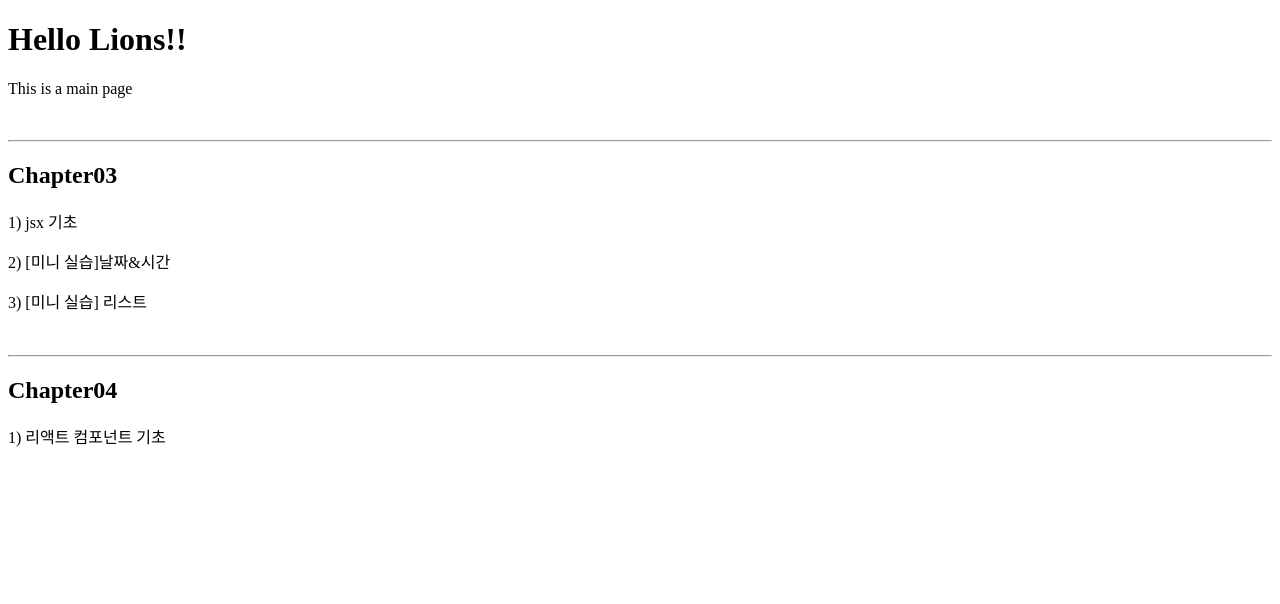
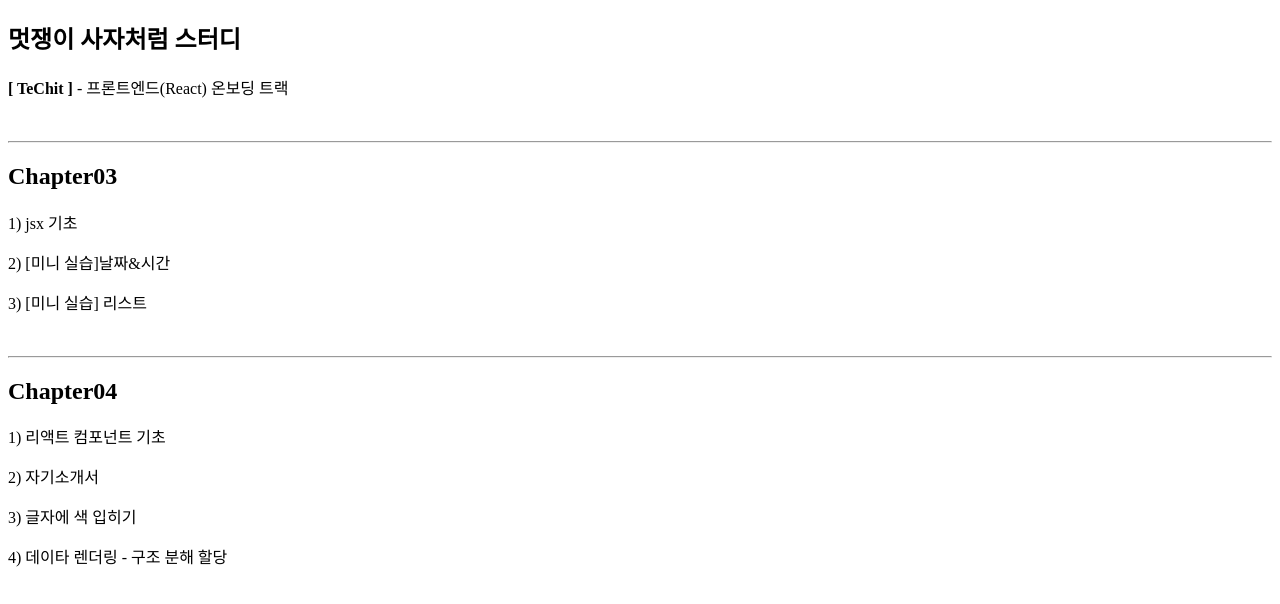
Before and after one commit to seunghyeonKang/techit_react_2024, a React (Create React App) app in the folder techit/: page / in a window 1280 px wide. Shown: the top 604 px of the page. Built offline with nearby package versions, Linux system fonts and the light colour scheme.

Commit message:
[챕터04-2] 컴포넌트 - 전개구문과 구조분해할당

```diff
--- a/techit/src/Router.jsx
+++ b/techit/src/Router.jsx
@@ -6,6 +6,9 @@ import JSXBasic from "./pages/chapter03/JSXBasic/JSXBasic";
 import DigitalClock from "./pages/chapter03/DigitalClock";
 import ListRendering from "./pages/chapter03/ListRendering/ListRendering";
 import Components from "./pages/chapter04/Components";
+import MyResume from "./pages/chapter04/Resume";
+import ColorTextPage from "./pages/chapter04/ColorText/ColorTextPage";
+import DatasPage from "./pages/chapter04/Datas";
 
 export default function Router() {
   return (
@@ -22,6 +25,9 @@ export default function Router() {
 
         {/* chapter04 */}
         <Route path="/techit_react_2024/chapter04/components" element={<Components />} />
+        <Route path="/techit_react_2024/chapter04/my-resume" element={<MyResume />} />
+        <Route path="/techit_react_2024/chapter04/color-text" element={<ColorTextPage />} />
+        <Route path="/techit_react_2024/chapter04/datas-rendering" element={<DatasPage />} />
 
         {/* chapter0 */}
         {/* chapter0 */}
--- a/techit/src/pages/MainPage.jsx
+++ b/techit/src/pages/MainPage.jsx
@@ -9,14 +9,16 @@ export default function MainPage() {
 
   return (
     <>
-      <h1>Hello Lions!!</h1>
-      <p
+      <h2>멋쟁이 사자처럼 스터디</h2>
+      <div
         onClick={() => {
           handleMoveToPage("");
         }}
       >
-        This is a main page
-      </p>
+        <p>
+          <strong>[ TeChit ]</strong> - 프론트엔드(React) 온보딩 트랙
+        </p>
+      </div>
       <br />
       <hr />
 
@@ -55,6 +57,27 @@ export default function MainPage() {
       >
         1{")"} 리액트 컴포넌트 기초
       </p>
+      <p
+        onClick={() => {
+          handleMoveToPage("/chapter04/my-resume");
+        }}
+      >
+        2{")"} 자기소개서
+      </p>
+      <p
+        onClick={() => {
+          handleMoveToPage("/chapter04/color-text");
+        }}
+      >
+        3{")"} 글자에 색 입히기
+      </p>
+      <p
+        onClick={() => {
+          handleMoveToPage("/chapter04/datas-rendering");
+        }}
+      >
+        4{")"} 데이타 렌더링 - 구조 분해 할당
+      </p>
       <br />
     </>
   );
--- /dev/null
+++ b/techit/src/pages/chapter04/ColorText/ColorText.jsx
@@ -0,0 +1,3 @@
+export default function ColorText({ color }) {
+  return <h3 style={{ color: color }}>색이 바뀌어요!</h3>;
+}
--- /dev/null
+++ b/techit/src/pages/chapter04/ColorText/ColorTextPage.jsx
@@ -0,0 +1,11 @@
+import ColorText from "./ColorText";
+
+export default function ColorTextPage() {
+  return (
+    <>
+      <ColorText color="skyblue" />
+      <ColorText color="seagreen" />
+      <ColorText color="teal" />
+    </>
+  );
+}
--- /dev/null
+++ b/techit/src/pages/chapter04/Datas.jsx
@@ -0,0 +1,22 @@
+function Datas({ name, desc }) {
+  return (
+    <>
+      <dt>{name}</dt>
+      <dd>{desc}</dd>
+    </>
+  );
+}
+
+export default function DatasPage() {
+  const items = [
+    { id: 1, name: "Apple", desc: "빨간건 사과" },
+    { id: 2, name: "Banana", desc: "바나나는 길어" },
+    { id: 3, name: "Cherry", desc: "체리는 비싸" },
+  ];
+
+  const itemRendering = items.map((item) => {
+    return <Datas {...item} key={item.id} />;
+  });
+
+  return <dl>{itemRendering}</dl>;
+}
--- /dev/null
+++ b/techit/src/pages/chapter04/Resume.jsx
@@ -0,0 +1,20 @@
+function Resume({ name, hello, hobby, food, color }) {
+  return (
+    <div>
+      <h1>{name}의 자기소개서</h1>
+      <h3>{hello}</h3>
+      <dl>
+        <dt>취미 : </dt>
+        <dd>{hobby}</dd>
+        <dt>좋아하는 음식 : </dt>
+        <dd>{food}</dd>
+        <dt>좋아하는 색 : </dt>
+        <dd style={{ color: "blue" }}>{color}</dd>
+      </dl>
+    </div>
+  );
+}
+
+export default function MyResume() {
+  return <Resume hello="안녕하세요" name="개리" hobby="게임" food="고기" color="blue" />;
+}
```
